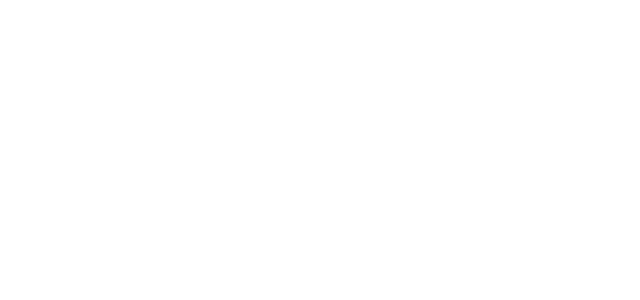
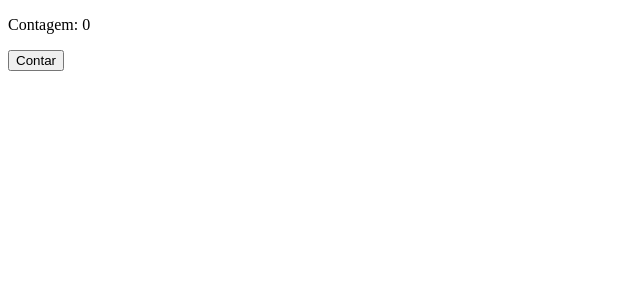
Before and after one commit to NathaliaZuza/React-JS, a React (Create React App) app in the folder app01/: page / in a window 1280 px wide. Shown: the top 300 px of the page, without its empty margins (0-640 px from the left). Built offline with nearby package versions, Linux system fonts and the light colour scheme.

Commit message:
useEffect

```diff
--- a/app01/src/App.js
+++ b/app01/src/App.js
@@ -1,29 +1,20 @@
-import React,{useState} from 'react'
-import Nota from './componentes/Nota'
-import Resultado from './componentes/Resultado'
+import React,{useState,useEffect} from 'react'
 
 export default function App(){
-  const [notas,setNotas]=useState({"nota1":"0","nota2":"0","nota3":"0","nota4":"0"})
-  const handleSetNotas=(e)=>{
-    if(e.target.getAttribute('name')=='nota1'){
-      setNotas({"nota1":e.target.value,"nota2":notas.nota2,"nota3":notas.nota3,"nota4":notas.nota4})
-    } else if (e.target.getAttribute('name')=='nota2'){
-      setNotas({"nota1":notas.nota1,"nota2":e.target.value,"nota3":notas.nota3,"nota4":notas.nota4})
-    } else if (e.target.getAttribute('name')=='nota3'){
-      setNotas({"nota1":notas.nota1,"nota2":notas.nota2,"nota3":e.target.value,"nota4":notas.nota4})
-    } else if (e.target.getAttribute('name')=='nota4'){
-      setNotas({"nota1":notas.nota1,"nota2":notas.nota2,"nota3":notas.nota3,"nota4":e.target.value})
+
+  const [contagem,setContagem]=useState(0)
+
+  useEffect(
+    ()=>{
+      console.log("Página carregada")
+      document.title= 'Contagem: '+contagem
     }
+  )
 
   return(
     <>
-      <Nota num={1} nome={'nota1'} nota={notas.nota1} setNota={handleSetNotas}/>
-      <Nota num={2} nome={'nota2'} nota={notas.nota2} setNota={handleSetNotas}/>
-      <Nota num={3} nome={'nota3'} nota={notas.nota3} setNota={handleSetNotas}/>
-      <Nota num={4} nome={'nota4'} nota={notas.nota4} setNota={handleSetNotas}/>
-      <Resultado somaNotas={parseFloat(notas.nota1)+parseFloat(notas.nota2)+parseFloat(notas.nota3)+parseFloat(notas.nota4)}/>
+    <p>Contagem: {contagem}</p>
+    <button onClick={()=>setContagem(contagem+1)}>Contar</button>
     </>
   )
 }
-
-}
```
